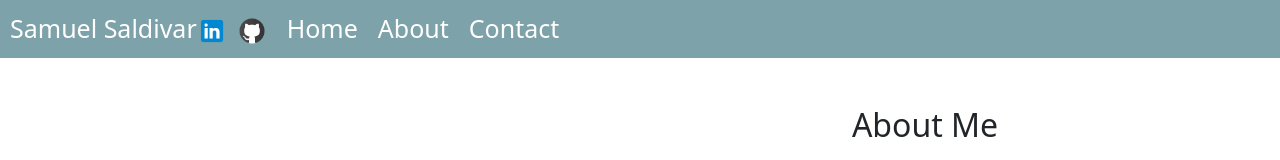
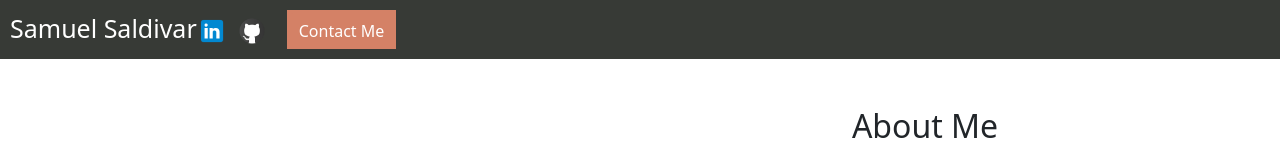
Before and after one commit to samuel408/2023-2024_Portfolio, a React (Create React App) app: page / in a window 1280 px wide. Shown: the top 160 px of the page. Built offline with nearby package versions, Linux system fonts and the light colour scheme.

Commit message:
deleted home and about links

```diff
--- a/src/component/NavBar.js
+++ b/src/component/NavBar.js
@@ -1,13 +1,14 @@
 import React from "react";
 import linkedinLogo from '../assets/linkedin.png';
 import githubLogo from '../assets/github.png';
+import {Button} from 'react-bootstrap';
 
 
 function NavBar() {
     const navbarStyle = {
         display: 'flex',
 //   justifyContent: 'space-between',
-      backgroundColor: '#7DA2A9',
+      backgroundColor: '#373A36',
       color: 'white',
       padding: '10px',
       textAlign: 'right',
@@ -15,9 +16,10 @@ function NavBar() {
     };
 
     const linkStyle = {
-      color: 'white',
+      color: '#E6E2DD',
       margin: '0 10px',
       textDecoration: 'none',
+      backgroundColor: '#D48166'
     };
 
       const iconStyle = {
@@ -39,10 +41,10 @@ function NavBar() {
       <a href="https://github.com/samuel408" target="_blank" rel="noopener noreferrer">
         <img src={githubLogo} style={iconStyle} />
       </a>
-        <a href="/" style={linkStyle}>Home</a>
-        <a href="/about" style={linkStyle}>About</a>
-        <a href="/contact" style={linkStyle}>Contact</a>
-      </div>
+      <a href="/contact" style={linkStyle}>
+  <Button variant="primary" style={{ backgroundColor: '#D48166', border: 'none' }} className="rounded">Contact Me</Button>
+</a>
+        </div>
     );
   }
 
```
